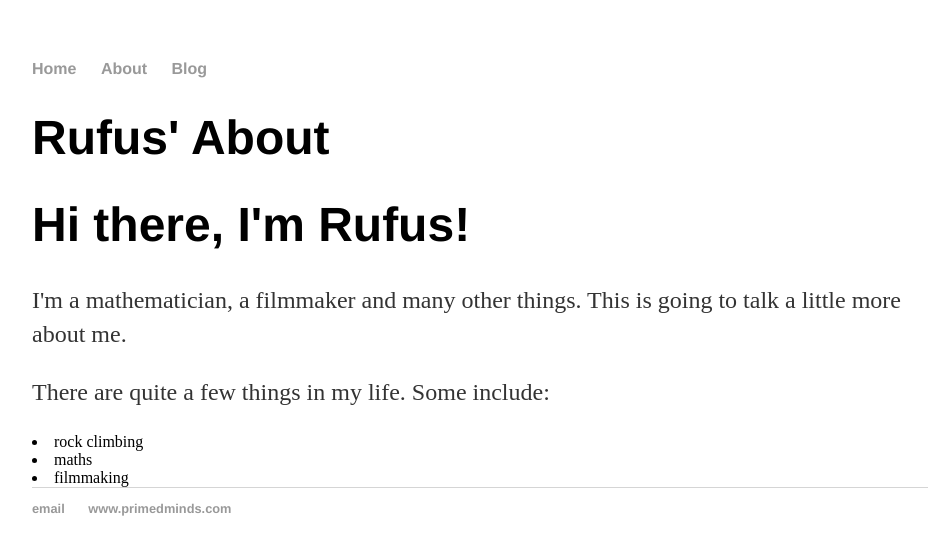
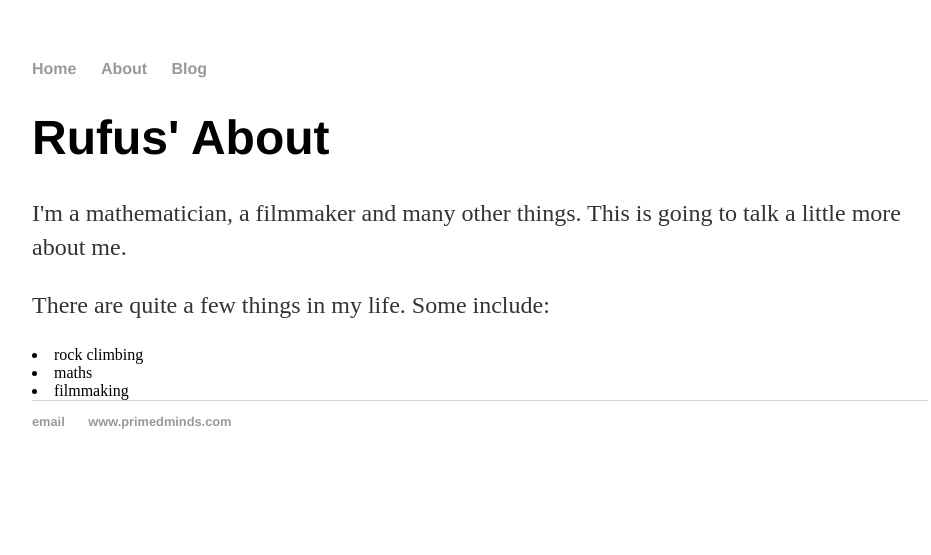
Before and after one commit to Ruthlesswhims/Ruthlesswhims-github.io, a Jekyll site: the page built from about/index.html, in a window 1280 px wide. Shown: the top 555 px of the page, without its empty margins (160-1091 px from the left). Built offline with Jekyll 4.4.1, drawn with Linux system fonts in a browser that asks for light colours.

Commit message:
Update index.html

```diff
--- a/about/index.html
+++ b/about/index.html
@@ -4,7 +4,6 @@ title: Rufus' About
 ---
 	<h1>{{ page.title }}</h1>
 	<div class="blurb">
-	<h1>Hi there, I'm Rufus!</h1>
 	<p>I'm a mathematician, a filmmaker and many other things. This is going to talk a little more about me.</p>
 		<p>There are quite a few things in my life. Some include:</p>
 		<li>rock climbing</li>
```
